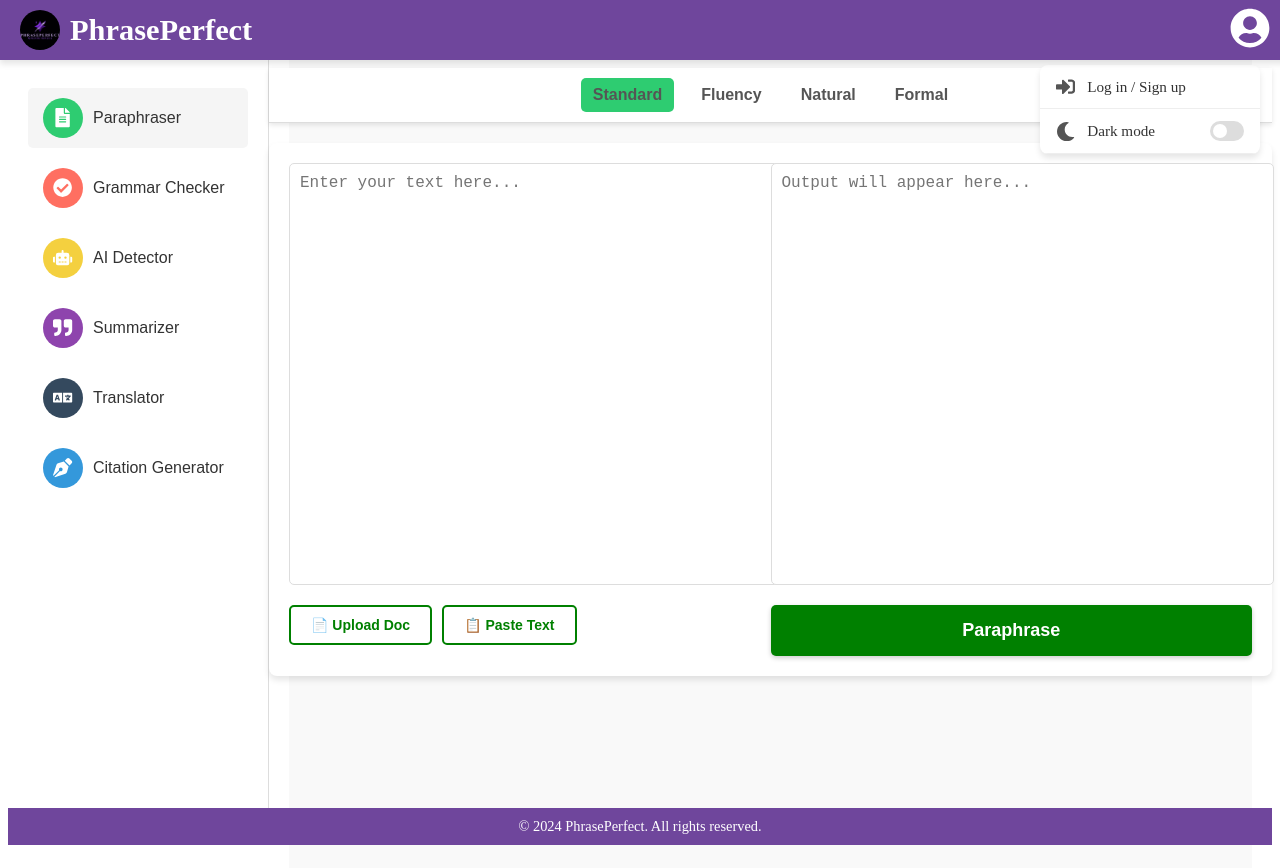
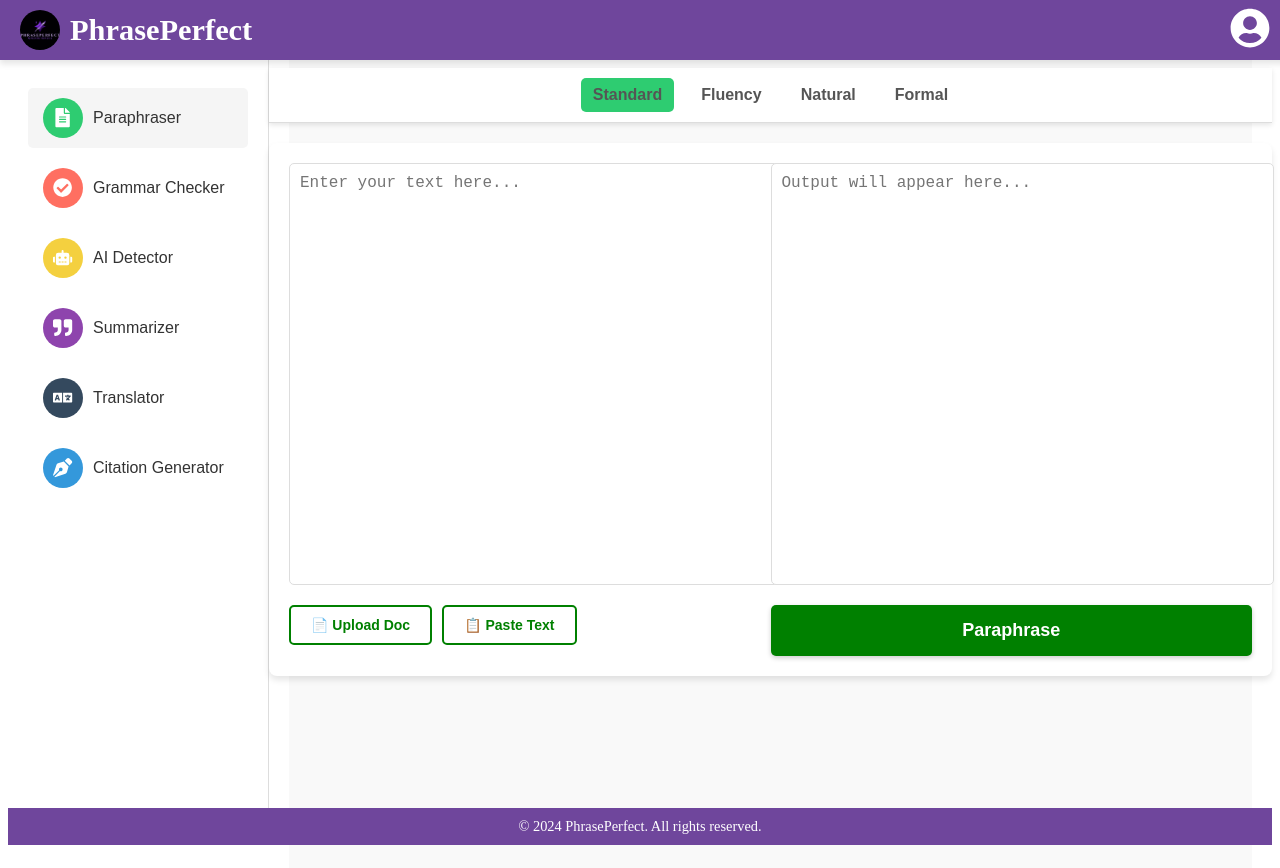
Before and after one commit to Prabal31/phraseperfect, a React (Create React App) app: page /paraphrase in a window 1280 px wide. Built offline with nearby package versions, Linux system fonts and the light colour scheme.

Commit message:
Refactor dark mode implementation: update styles in App, HomePage, and ParaphrasingTool components for improved theming consistency

```diff
--- a/src/App.js
+++ b/src/App.js
@@ -20,21 +20,20 @@
   const toggleDarkMode = () => {
     setDarkMode((prev) => !prev);
     document.body.style.backgroundColor = darkMode ? "#fff" : "#333";
-    document.body.style.color = darkMode ? "#000" : "#fff";
+    document.body.style.color = darkMode ? "#333" : "#fff";
   };
 
   return (
     <Router>
-      <div style={{ ...styles.page, backgroundColor: darkMode ? "#333" : "#fff", color: darkMode ? "#fff" : "#000" }}>
+      <div style={{ ...styles.page, backgroundColor: darkMode ? "#333" : "#fff", color: darkMode ? "#fff" : "#333" }}>
         <Header />
-        <AccountDropdown darkMode={darkMode} toggleDarkMode={toggleDarkMode} /> {/* Pass darkMode and toggle */}
         <div style={styles.container}>
           <Sidebar isDarkMode={darkMode} /> {/* Pass darkMode */}
           <main style={styles.content}>
             <Routes>
               <Route path="/" element={<HomePage darkMode={darkMode}/>} />
-              <Route path="/paraphrase" element={<ParaphrasingTool isDarkMode={darkMode}/>} />
-              <Route path="/grammar-checker" element={<GrammarcheckerTool isDarkMode={darkMode}/>} />
+              <Route path="/paraphrase" element={<ParaphrasingTool darkMode={darkMode}/>} />
+              <Route path="/grammar-checker" element={<GrammarcheckerTool darkMode={darkMode}/>} />
               <Route path="/ai-detector" element={<AIdectectorTool isDarkMode={darkMode}/>} />
               <Route path="/summarizer" element={<SummarizingTool isDarkMode={darkMode}/>} />
               <Route path="/translator" element={<TranslatorTool isDarkMode={darkMode}/>} />
--- a/src/Home/HomePage.js
+++ b/src/Home/HomePage.js
@@ -17,7 +17,7 @@
     <div
       style={{
         ...styles.container,
-        backgroundColor: darkMode ? "#121212" : "#fff",
+        backgroundColor: darkMode ? "#333" : "#fff",
         color: darkMode ? "#fff" : "#333",
       }}
     >
@@ -25,7 +25,7 @@
       <section
         style={{
           ...styles.hero,
-          backgroundColor: darkMode ? "#1e1e1e" : "#f9f9f9",
+          backgroundColor: darkMode ? "#333" : "#f9f9f9",
         }}
       >
         <div>
--- a/src/Tools/ParaphrasingTool.js
+++ b/src/Tools/ParaphrasingTool.js
@@ -1,6 +1,6 @@
 import React, { useState } from "react";
 
-const ParaphrasingTool = () => {
+const ParaphrasingTool = (darkMode) => {
   const [text, setText] = useState("");
 
   const styles = {
@@ -115,6 +115,7 @@
     }
   };
 
+
   return (
     <div style={styles.container}>
       <header style={styles.toolbar}>
```
